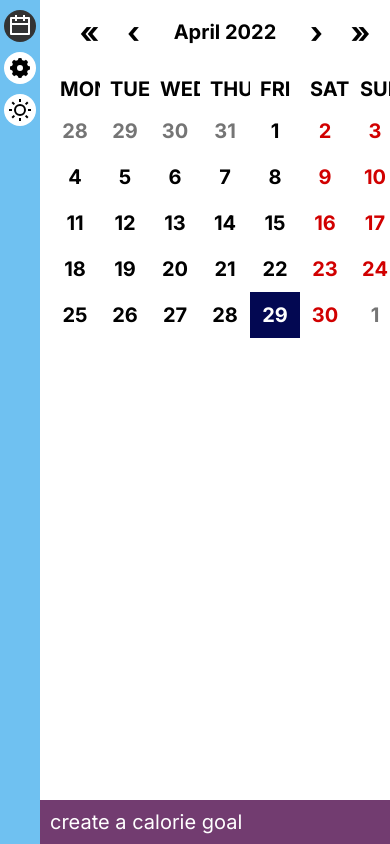
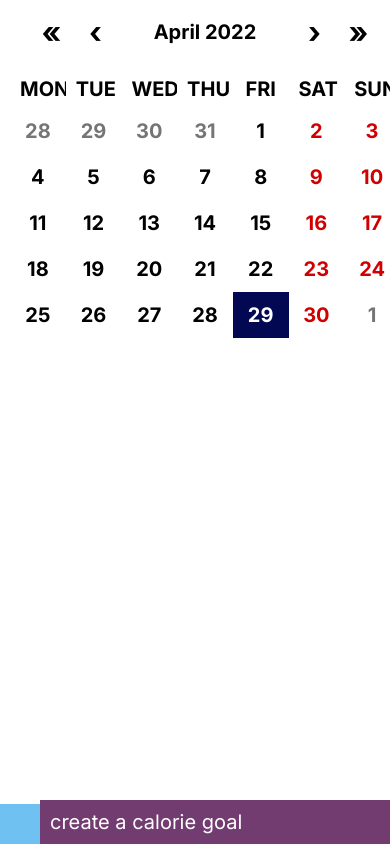
Before and after one commit to colorlessenergy/calorie-tracker, a Next.js app: page / in a window 390 px wide. Built offline with nearby package versions, Linux system fonts and the light colour scheme.

Commit message:
move nav position to bottom on mobile and modify responsive styles for cards

```diff
--- a/shared/components/Nav.js
+++ b/shared/components/Nav.js
@@ -11,10 +11,10 @@ export default function Nav() {
     }
 
     return (
-        <nav className="nav flex flex-direction-column align-items-center pt-1">
+        <nav className="nav flex align-items-center">
             <Link href="/">
                 <a
-                    className={`icon mb-1 ${
+                    className={`icon ${
                         router.route === '/' ? 'icon-active' : ''
                     }`}
                     title="calendar"
@@ -34,7 +34,7 @@ export default function Nav() {
             {date ? (
                 <Link href={`/day/${date}`}>
                     <a
-                        className={`icon mb-1 ${
+                        className={`icon ${
                             router.route === '/day/[date]' ? 'icon-active' : ''
                         }`}
                         title={date}
@@ -54,7 +54,7 @@ export default function Nav() {
 
             <Link href="/settings">
                 <a
-                    className={`icon mb-1 ${
+                    className={`icon ${
                         router.route.includes('/settings') ? 'icon-active' : ''
                     }`}
                     title="settings"
--- a/styles/globals.scss
+++ b/styles/globals.scss
@@ -84,7 +84,7 @@ input {
     }
 }
 
-@media (min-width: 867px) {
+@media (min-width: 768px) {
     .w-50-md {
         width: 50%;
     }
@@ -96,4 +96,27 @@ input {
     .card--blocks {
         width: 50%;
     }
+
+    .container {
+        margin-left: 40px;
+    }
+
+    .nav {
+        justify-content: flex-start;
+        flex-direction: column;
+        height: 100%;
+        width: 40px;
+        padding-top: 10px;
+    }
+
+    .nav .icon {
+        margin-right: 0;
+        margin-bottom: 10px;
+    }
 }
+
+@media (min-width: 768px) and (max-width: 939px) {
+    .card {
+        width: 45%;
+    }
+}
--- a/styles/module.scss
+++ b/styles/module.scss
@@ -68,10 +68,6 @@
     right: 0;
 
     background-color: #ffffff;
-}
-
-.container {
-    margin-left: 40px;
 }
 
 .modal {
@@ -237,13 +233,18 @@ body.modal-is-open {
 }
 
 .nav {
+    justify-content: center;
     position: fixed;
-    top: 0;
+    bottom: 0;
     left: 0;
-    height: 100%;
-    width: 40px;
+    height: 40px;
+    width: 100%;
 
     background-color: #6fc1f1;
+}
+
+.nav .icon {
+    margin-right: 10px;
 }
 
 .banner {
```
